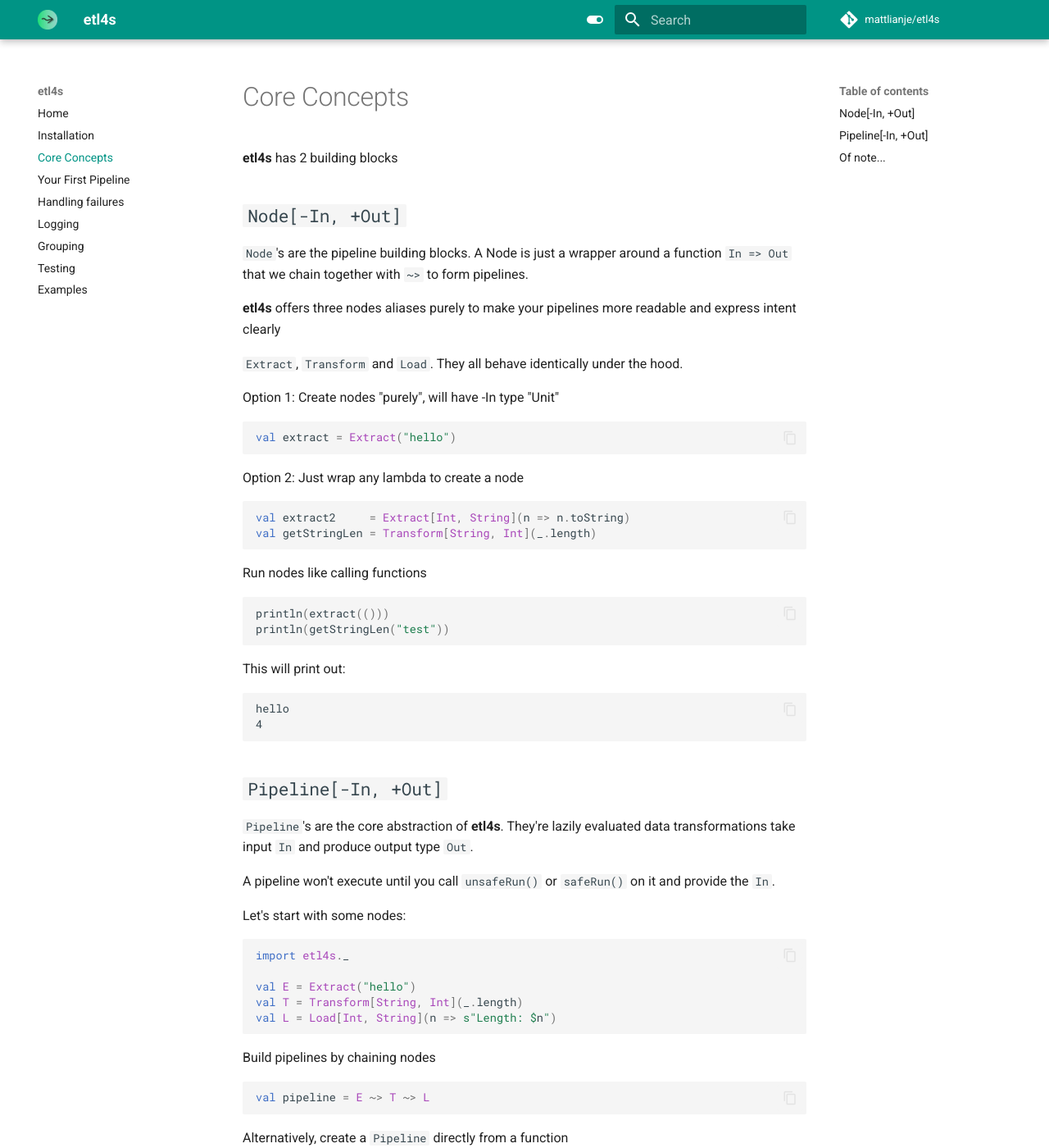
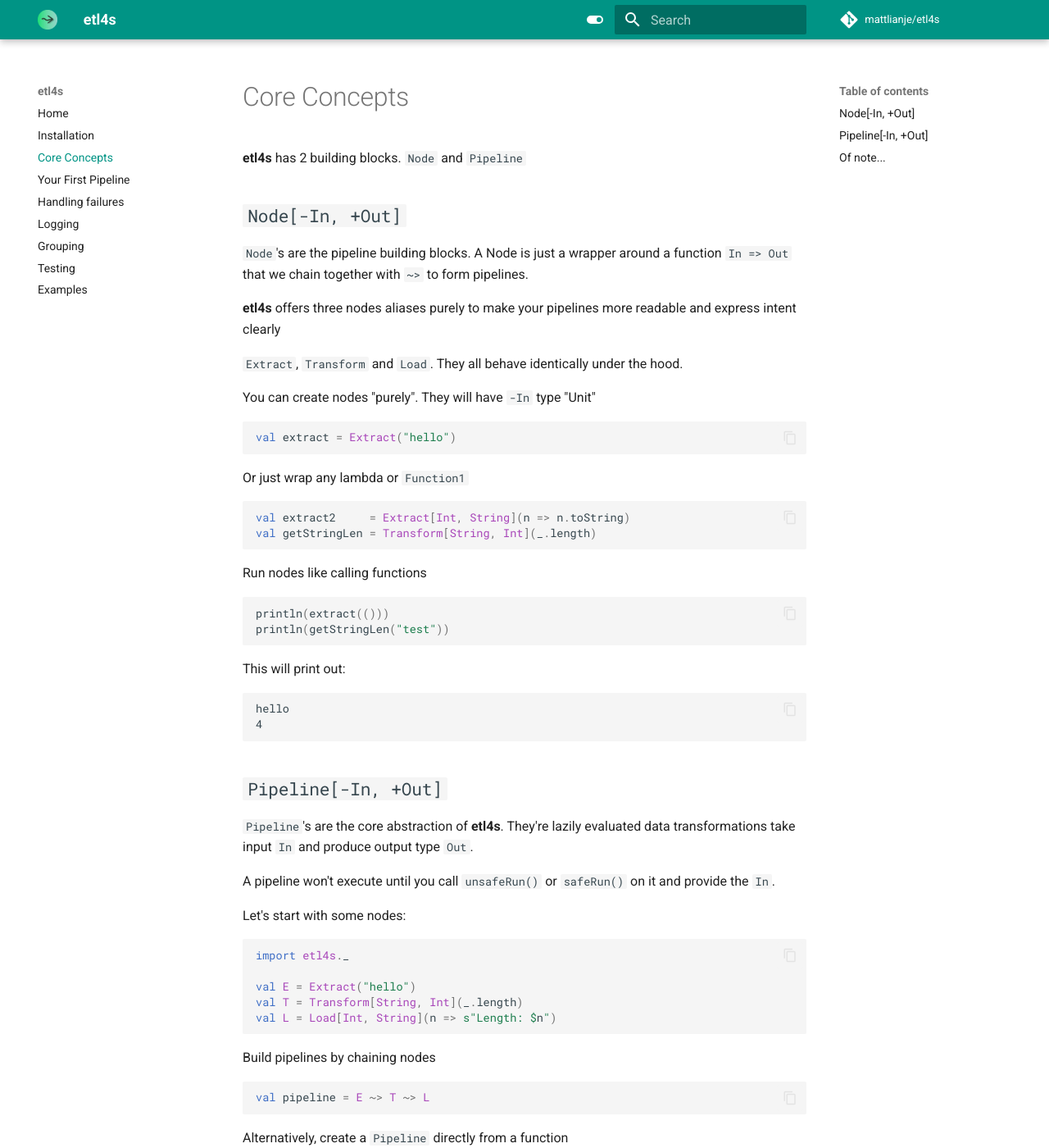
Before and after one commit to mattlianje/etl4s, an MkDocs documentation site: the page built from docs/core-concepts.md, in a window 1280 px wide and 1400 px high. Shown: the whole window at 82% size. Built offline with MkDocs 1.6.1 and Material for MkDocs 9.7.7, drawn with Linux system fonts in a browser that asks for light colours; comment, search, counter and statistics services are not loaded; some of the changed text lies outside the part shown.

Commit message:
feat: doc update

````diff
--- a/docs/core-concepts.md
+++ b/docs/core-concepts.md
@@ -1,4 +1,4 @@
-**etl4s** has 2 building blocks
+**etl4s** has 2 building blocks. `Node` and `Pipeline`
 
 ## `Node[-In, +Out]`
 `Node`'s are the pipeline building blocks. A Node is just a wrapper around a function `In => Out` that we chain together with `~>` to form pipelines.
@@ -7,12 +7,12 @@
 
 `Extract`, `Transform` and `Load`. They all behave identically under the hood.
 
-Option 1: Create nodes "purely", will have -In type "Unit"
+You can create nodes "purely". They will have `-In` type "Unit"
 ```scala
 val extract = Extract("hello")
 ```
 
-Option 2: Just wrap any lambda to create a node
+Or just wrap any lambda or `Function1`
 ```scala
 val extract2     = Extract[Int, String](n => n.toString)
 val getStringLen = Transform[String, Int](_.length)
@@ -55,7 +55,8 @@
 ```scala
 val simplePipeline = Pipeline((s: String) => s.toUpperCase)
 ```
-Execute pipelines with unsafeRun
+
+Execute pipelines with `unsafeRun(<PIPELINE_INPUT>)`
 ```scala
 println(pipeline.unsafeRun(()))
 println(simplePipeline.unsafeRun("hi"))
````
